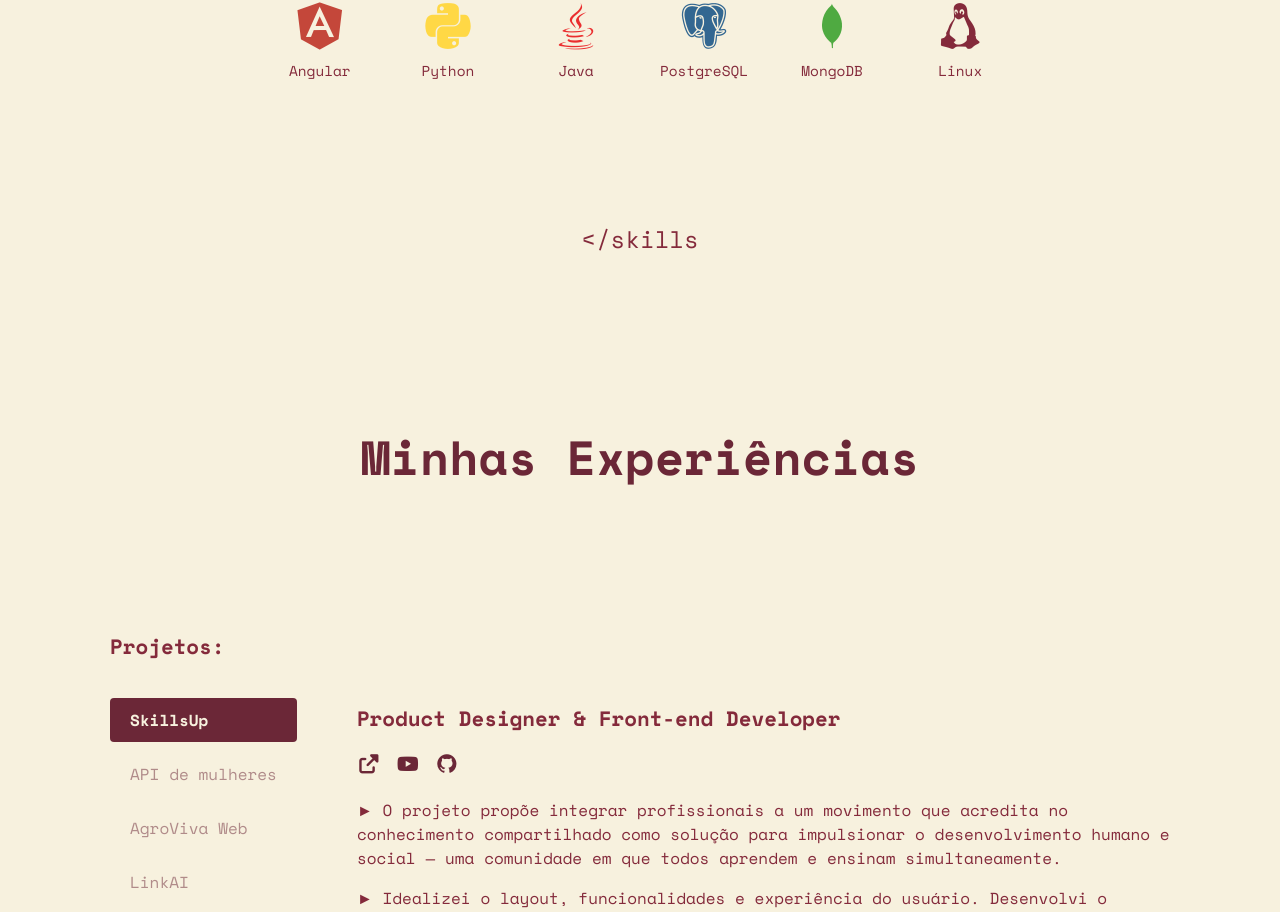
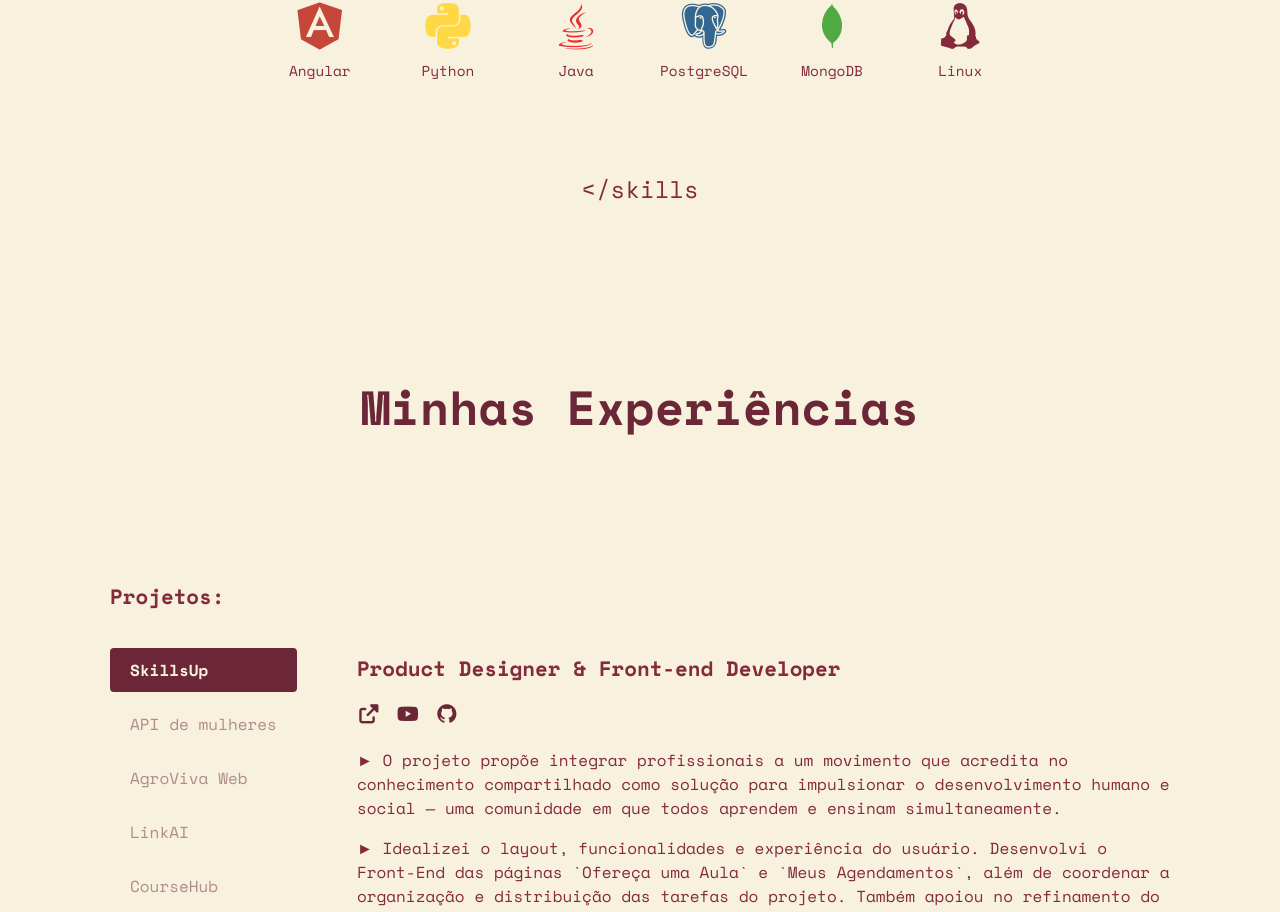
Before and after one commit to nalugao/angular-portfolio-natalialugao, an Angular app: page / in a window 1280 px wide. Shown: the part 2140-3052 px from the top of the page. Built offline with nearby package versions, Linux system fonts and the light colour scheme.

Commit message:
Update README.md for improved structure and clarity; adjust skills component CSS padding

```diff
--- a/src/app/components/skills/skills.component.css
+++ b/src/app/components/skills/skills.component.css
@@ -39,7 +39,7 @@
   text-align: center;
   font-size: 1.5rem;
   /* border: #6b2737 solid 1px; */
-  padding-top: 100px;
+  padding-top: 50px
 }
 
 .title {
```
Also changed, not shown: 1 other file (tests, documents, lock files or other folders).
